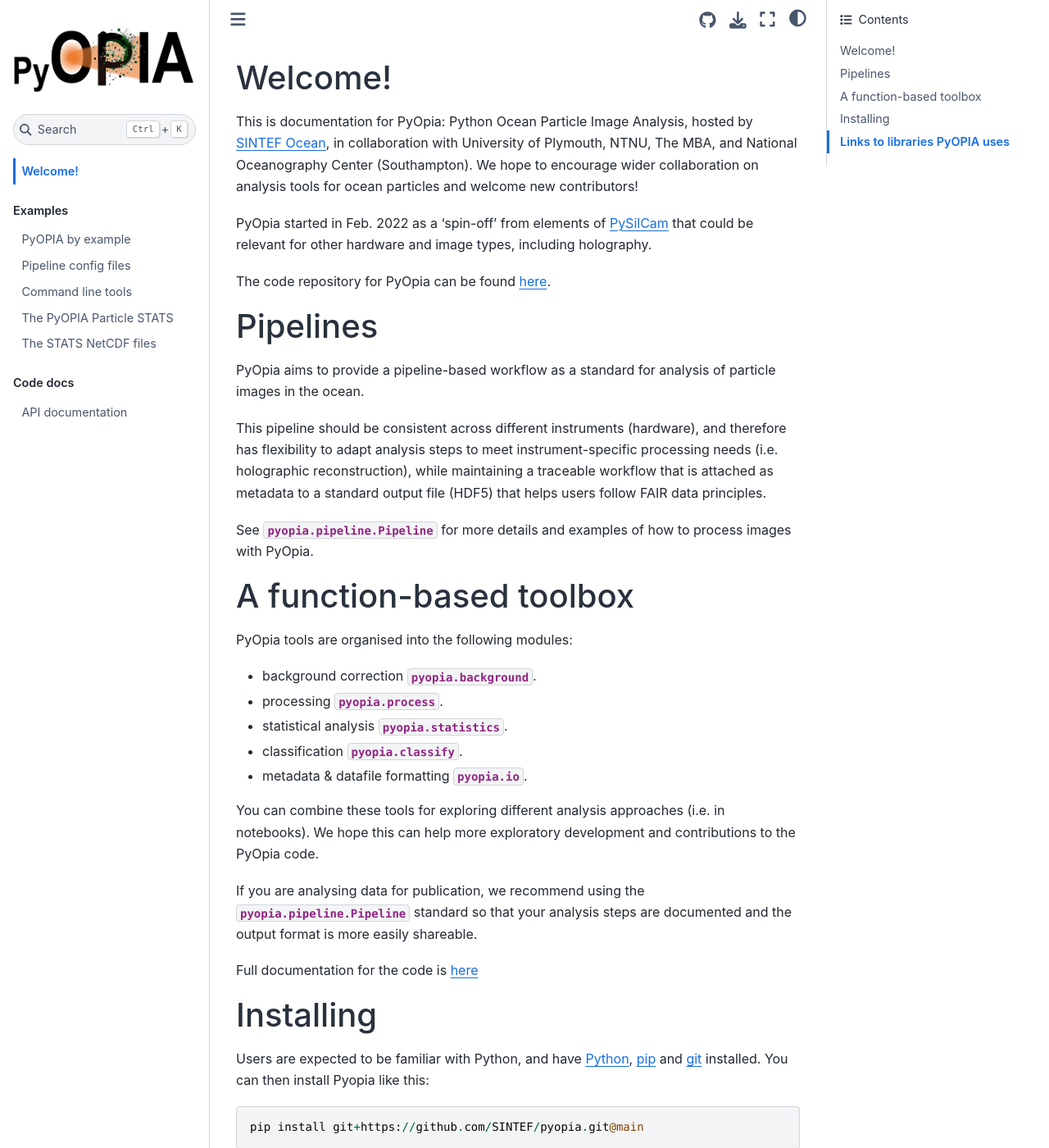
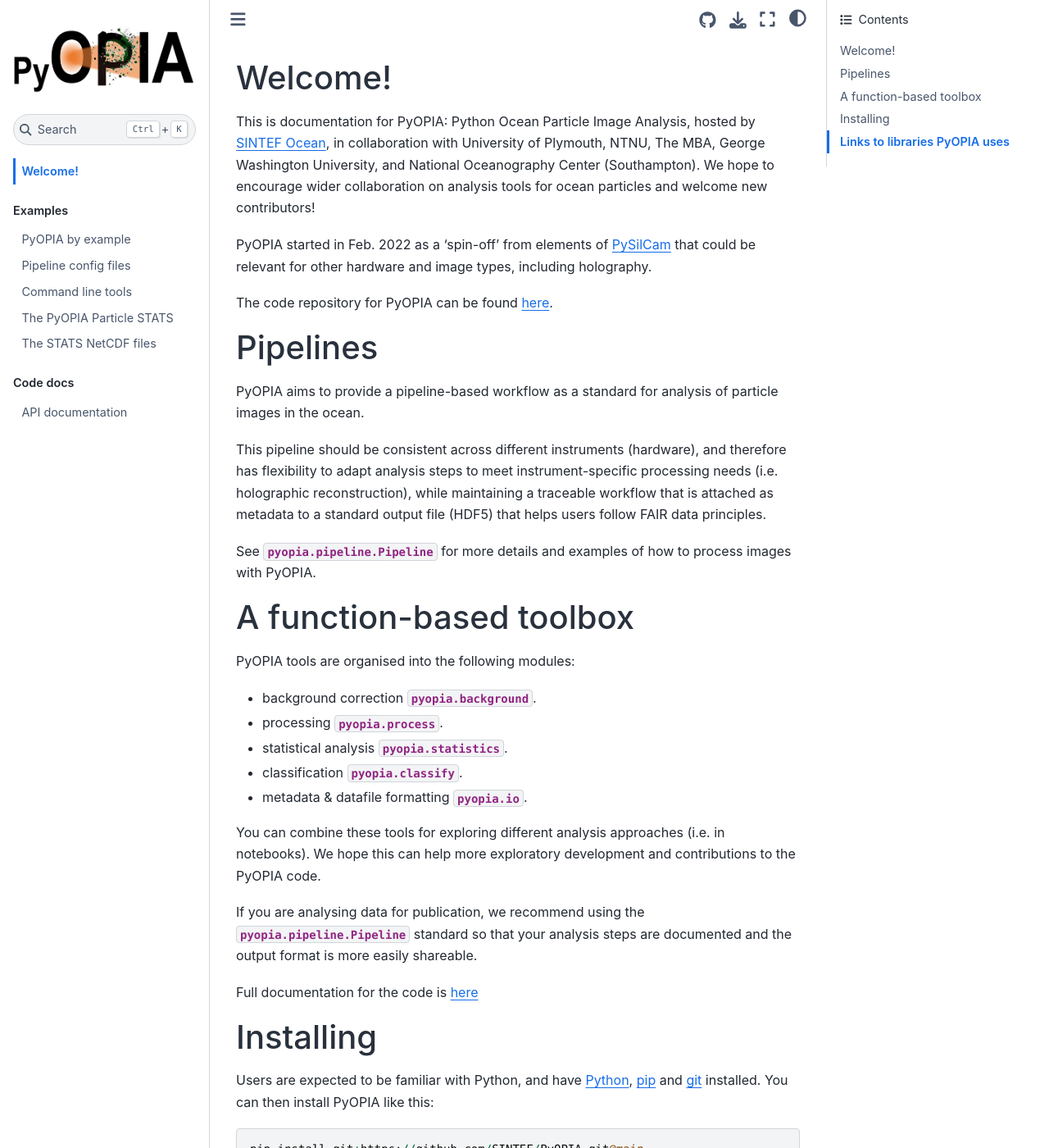
Before and after one commit to SINTEF/pyopia, a Jupyter Book: the page built from docs/intro.md, in a window 1280 px wide and 1400 px high. Shown: the whole window at 82% size. Built offline with Jupyter Book 1.0.4 settings and Sphinx 7.4.7 and the Sphinx Book theme 1.1.4, drawn with Linux system fonts in a browser that asks for light colours.

Commit message:
fix docs for capitalisation

````diff
--- a/docs/intro.md
+++ b/docs/intro.md
@@ -1,24 +1,24 @@
 Welcome!
 ==================================
 
-This is documentation for PyOpia: Python Ocean Particle Image Analysis, hosted by [SINTEF Ocean](https://www.sintef.no/en/ocean/), in collaboration with University of Plymouth, NTNU, The MBA, and National Oceanography Center (Southampton). We hope to encourage wider collaboration on analysis tools for ocean particles and welcome new contributors!
+This is documentation for PyOPIA: Python Ocean Particle Image Analysis, hosted by [SINTEF Ocean](https://www.sintef.no/en/ocean/), in collaboration with University of Plymouth, NTNU, The MBA, George Washington University, and National Oceanography Center (Southampton). We hope to encourage wider collaboration on analysis tools for ocean particles and welcome new contributors!
 
-PyOpia started in Feb. 2022 as a 'spin-off' from elements of [PySilCam](https://github.com/SINTEF/PySilCam/wiki) that could be relevant for other hardware and image types, including holography.
+PyOPIA started in Feb. 2022 as a 'spin-off' from elements of [PySilCam](https://github.com/SINTEF/PySilCam/wiki) that could be relevant for other hardware and image types, including holography.
 
-The code repository for PyOpia can be found [here](https://github.com/SINTEF/PyOpia/).
+The code repository for PyOPIA can be found [here](https://github.com/SINTEF/pyopia/).
 
 Pipelines
 ==================================
-PyOpia aims to provide a pipeline-based workflow as a standard for analysis of particle images in the ocean.
+PyOPIA aims to provide a pipeline-based workflow as a standard for analysis of particle images in the ocean.
 
 This pipeline should be consistent across different instruments (hardware), and therefore has flexibility to adapt analysis steps to meet instrument-specific processing needs (i.e. holographic reconstruction), while maintaining a traceable workflow that is attached as metadata to a standard output file (HDF5) that helps users follow FAIR data principles.
 
-See {class}`pyopia.pipeline.Pipeline` for more details and examples of how to process images with PyOpia.
+See {class}`pyopia.pipeline.Pipeline` for more details and examples of how to process images with PyOPIA.
 
 A function-based toolbox
 ==================================
 
-PyOpia tools are organised into the following modules:
+PyOPIA tools are organised into the following modules:
 
 * background correction {mod}`pyopia.background`.
 * processing {mod}`pyopia.process`.
@@ -27,7 +27,7 @@ PyOpia tools are organised into the following modules:
 * metadata & datafile formatting {mod}`pyopia.io`.
 
 You can combine these tools for exploring different analysis approaches (i.e. in notebooks).
-We hope this can help more exploratory development and contributions to the PyOpia code.
+We hope this can help more exploratory development and contributions to the PyOPIA code.
 
 If you are analysing data for publication, we recommend using the {class}`pyopia.pipeline.Pipeline` standard so that your analysis steps are documented and the output format is more easily shareable.
 
@@ -36,10 +36,10 @@ Full documentation for the code is [here](api)
 Installing
 ==================================
 
-Users are expected to be familiar with Python, and have [Python](https://github.com/conda-forge/miniforge/#download), [pip](https://pypi.org/project/pip/) and [git](https://github.com/git-guides/install-git) installed. You can then install Pyopia like this:
+Users are expected to be familiar with Python, and have [Python](https://github.com/conda-forge/miniforge/#download), [pip](https://pypi.org/project/pip/) and [git](https://github.com/git-guides/install-git) installed. You can then install PyOPIA like this:
 
 ```
-pip install git+https://github.com/SINTEF/pyopia.git@main
+pip install git+https://github.com/SINTEF/PyOPIA.git@main
 ```
 
 We would usually recommend installing within a virtual python environment, which you can read more about [here](https://jni.github.io/using-python-for-science/intro-to-environments.html).
````
Also changed, not shown: 2 other files.
